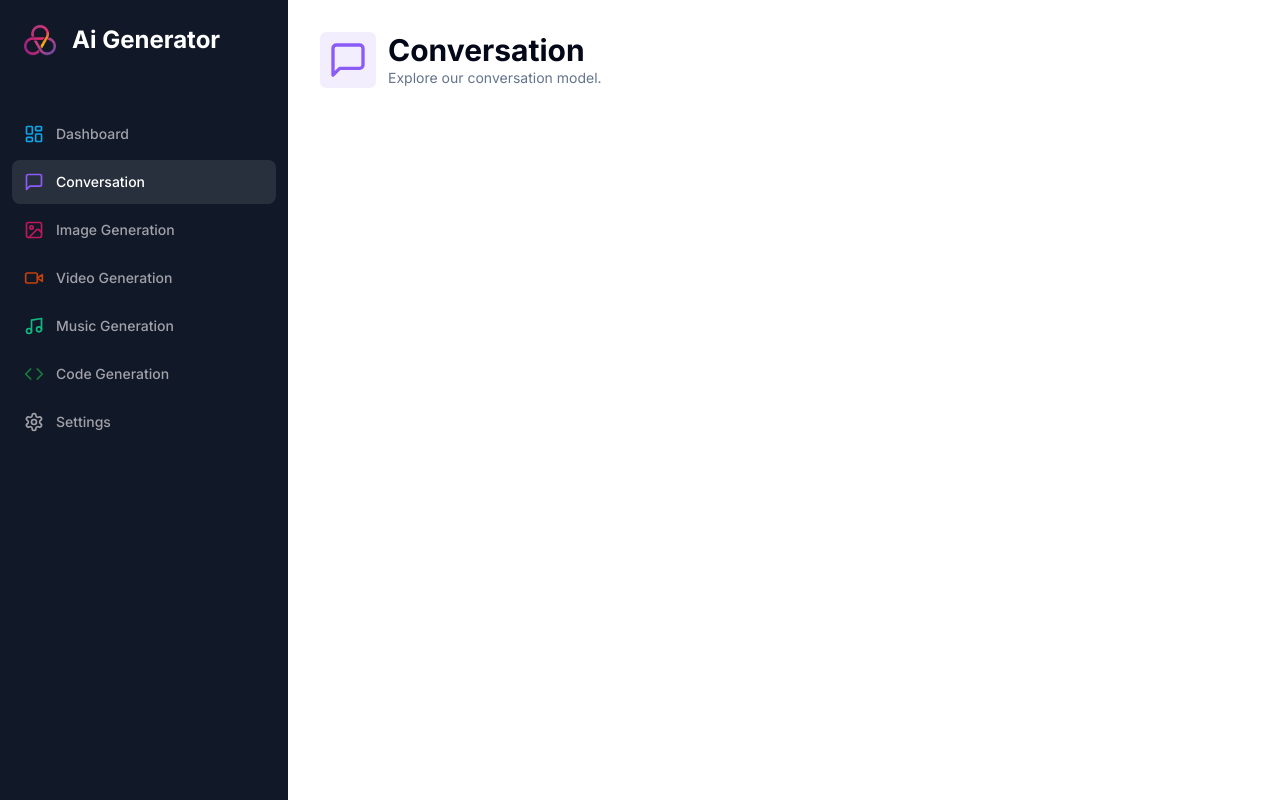
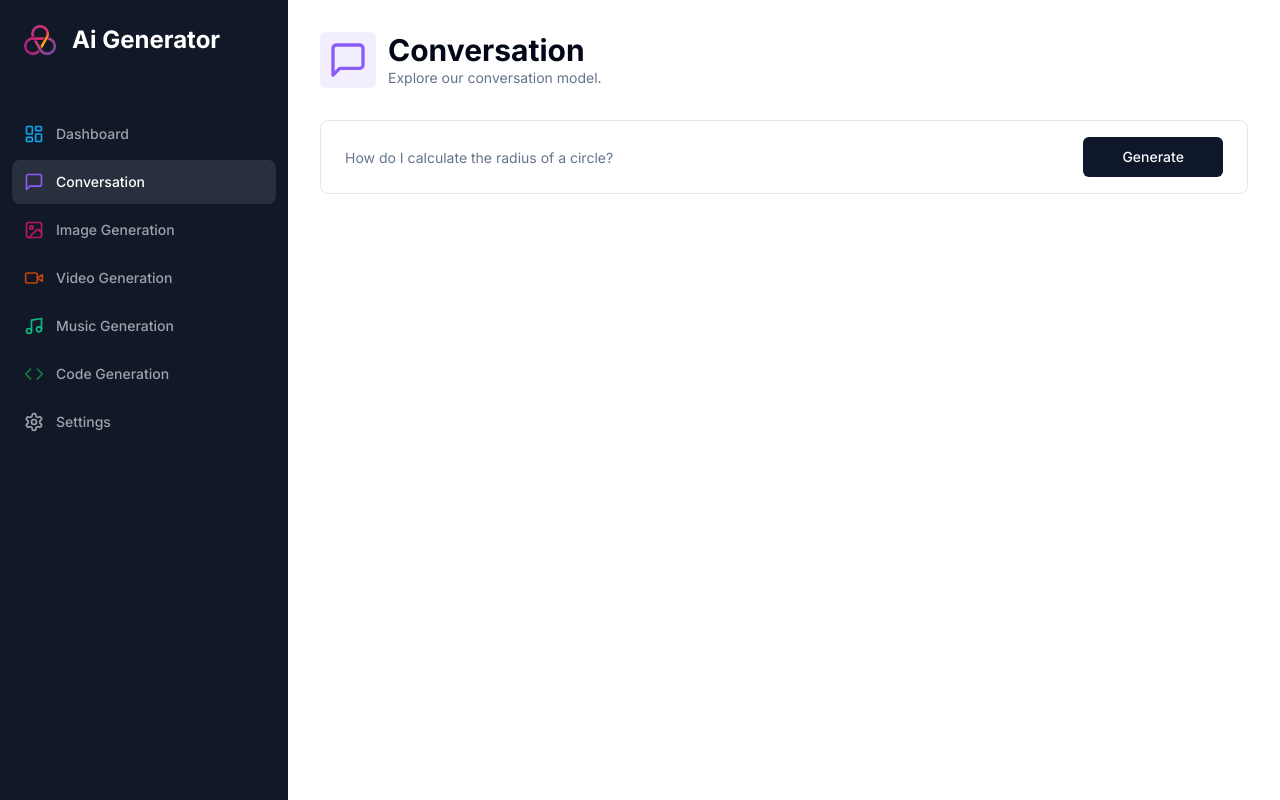
Before and after one commit to koowip/SaaS-AI, a Next.js app: page /conversation in a window 1280 px wide. Built offline with nearby package versions, Linux system fonts and the light colour scheme.

Commit message:
Made input and form box within conversation component

```diff
--- /dev/null
+++ b/app/(dashboard)/(routes)/conversation/constants.ts
@@ -0,0 +1,7 @@
+import * as z from "zod";
+
+export const formSchema = z.object({
+  prompt: z.string().min(1, {
+    message: "Prompt is required."
+  })
+});
--- a/app/(dashboard)/(routes)/conversation/page.tsx
+++ b/app/(dashboard)/(routes)/conversation/page.tsx
@@ -1,7 +1,30 @@
+'use client';
+
+import * as z from "zod";
 import Heading from "@/components/Heading";
 import { MessageSquare } from "lucide-react";
+import { useForm } from "react-hook-form";
+import { formSchema } from "./constants";
+import { zodResolver } from "@hookform/resolvers/zod";
+import { Form, FormControl, FormField, FormItem } from "@/components/ui/form";
+import { Input } from "@/components/ui/input";
+import { Button } from "@/components/ui/button";
 
 const ConversationPage = () => {
+
+  const form = useForm<z.infer<typeof formSchema>>({
+    resolver: zodResolver(formSchema),
+    defaultValues: {
+      prompt: ""
+    }
+  });
+
+  const isLoading = form.formState.isSubmitting;
+
+  const onSubmit = async (values: z.infer<typeof formSchema>) => {
+    console.log(values);
+  }
+
   return (
     <div>
       <Heading
@@ -12,8 +35,43 @@ const ConversationPage = () => {
         bgColor="bg-violet-500/10"
       />
       <div className="px-4 lg:px-8">
-
-      </div>
+          <Form {...form}>
+            <form
+              onSubmit={form.handleSubmit(onSubmit)}
+              className="
+                rounded-lg
+                border
+                w-full
+                p-4
+                px-3
+                md:px-6
+                focus-within:shadow-sm
+                grid
+                grid-cols-12
+                gap-2
+              "
+            >
+              <FormField
+                name="prompt"
+                render={({ field }) => (
+                  <FormItem className="col-span-12 lg:col-span-10">
+                    <FormControl className="m-0 p-0">
+                      <Input
+                        className="border-0 outline-none focus-visible:ring-0 focus-visible:ring-transparent"
+                        disabled={isLoading}
+                        placeholder="How do I calculate the radius of a circle?"
+                        {...field}
+                      />
+                    </FormControl>
+                  </FormItem>
+                )}
+              />
+              <Button className="col-span-12 lg:col-span-2 w-full" type="submit" disabled={isLoading} size="icon">
+                Generate
+              </Button>
+            </form>
+          </Form>
+        </div>
     </div>
    );
 }
--- /dev/null
+++ b/components/ui/form.tsx
@@ -0,0 +1,176 @@
+import * as React from "react"
+import * as LabelPrimitive from "@radix-ui/react-label"
+import { Slot } from "@radix-ui/react-slot"
+import {
+  Controller,
+  ControllerProps,
+  FieldPath,
+  FieldValues,
+  FormProvider,
+  useFormContext,
+} from "react-hook-form"
+
+import { cn } from "@/lib/utils"
+import { Label } from "@/components/ui/label"
+
+const Form = FormProvider
+
+type FormFieldContextValue<
+  TFieldValues extends FieldValues = FieldValues,
+  TName extends FieldPath<TFieldValues> = FieldPath<TFieldValues>
+> = {
+  name: TName
+}
+
+const FormFieldContext = React.createContext<FormFieldContextValue>(
+  {} as FormFieldContextValue
+)
+
+const FormField = <
+  TFieldValues extends FieldValues = FieldValues,
+  TName extends FieldPath<TFieldValues> = FieldPath<TFieldValues>
+>({
+  ...props
+}: ControllerProps<TFieldValues, TName>) => {
+  return (
+    <FormFieldContext.Provider value={{ name: props.name }}>
+      <Controller {...props} />
+    </FormFieldContext.Provider>
+  )
+}
+
+const useFormField = () => {
+  const fieldContext = React.useContext(FormFieldContext)
+  const itemContext = React.useContext(FormItemContext)
+  const { getFieldState, formState } = useFormContext()
+
+  const fieldState = getFieldState(fieldContext.name, formState)
+
+  if (!fieldContext) {
+    throw new Error("useFormField should be used within <FormField>")
+  }
+
+  const { id } = itemContext
+
+  return {
+    id,
+    name: fieldContext.name,
+    formItemId: `${id}-form-item`,
+    formDescriptionId: `${id}-form-item-description`,
+    formMessageId: `${id}-form-item-message`,
+    ...fieldState,
+  }
+}
+
+type FormItemContextValue = {
+  id: string
+}
+
+const FormItemContext = React.createContext<FormItemContextValue>(
+  {} as FormItemContextValue
+)
+
+const FormItem = React.forwardRef<
+  HTMLDivElement,
+  React.HTMLAttributes<HTMLDivElement>
+>(({ className, ...props }, ref) => {
+  const id = React.useId()
+
+  return (
+    <FormItemContext.Provider value={{ id }}>
+      <div ref={ref} className={cn("space-y-2", className)} {...props} />
+    </FormItemContext.Provider>
+  )
+})
+FormItem.displayName = "FormItem"
+
+const FormLabel = React.forwardRef<
+  React.ElementRef<typeof LabelPrimitive.Root>,
+  React.ComponentPropsWithoutRef<typeof LabelPrimitive.Root>
+>(({ className, ...props }, ref) => {
+  const { error, formItemId } = useFormField()
+
+  return (
+    <Label
+      ref={ref}
+      className={cn(error && "text-destructive", className)}
+      htmlFor={formItemId}
+      {...props}
+    />
+  )
+})
+FormLabel.displayName = "FormLabel"
+
+const FormControl = React.forwardRef<
+  React.ElementRef<typeof Slot>,
+  React.ComponentPropsWithoutRef<typeof Slot>
+>(({ ...props }, ref) => {
+  const { error, formItemId, formDescriptionId, formMessageId } = useFormField()
+
+  return (
+    <Slot
+      ref={ref}
+      id={formItemId}
+      aria-describedby={
+        !error
+          ? `${formDescriptionId}`
+          : `${formDescriptionId} ${formMessageId}`
+      }
+      aria-invalid={!!error}
+      {...props}
+    />
+  )
+})
+FormControl.displayName = "FormControl"
+
+const FormDescription = React.forwardRef<
+  HTMLParagraphElement,
+  React.HTMLAttributes<HTMLParagraphElement>
+>(({ className, ...props }, ref) => {
+  const { formDescriptionId } = useFormField()
+
+  return (
+    <p
+      ref={ref}
+      id={formDescriptionId}
+      className={cn("text-sm text-muted-foreground", className)}
+      {...props}
+    />
+  )
+})
+FormDescription.displayName = "FormDescription"
+
+const FormMessage = React.forwardRef<
+  HTMLParagraphElement,
+  React.HTMLAttributes<HTMLParagraphElement>
+>(({ className, children, ...props }, ref) => {
+  const { error, formMessageId } = useFormField()
+  const body = error ? String(error?.message) : children
+
+  if (!body) {
+    return null
+  }
+
+  return (
+    <p
+      ref={ref}
+      id={formMessageId}
+      className={cn("text-sm font-medium text-destructive", className)}
+      {...props}
+    >
+      {body}
+    </p>
+  )
+})
+FormMessage.displayName = "FormMessage"
+
+export {
+  useFormField,
+  Form,
+  FormItem,
+  FormLabel,
+  FormControl,
+  FormDescription,
+  FormMessage,
+  FormField,
+}
--- /dev/null
+++ b/components/ui/input.tsx
@@ -0,0 +1,25 @@
+import * as React from "react"
+
+import { cn } from "@/lib/utils"
+
+export interface InputProps
+  extends React.InputHTMLAttributes<HTMLInputElement> {}
+
+const Input = React.forwardRef<HTMLInputElement, InputProps>(
+  ({ className, type, ...props }, ref) => {
+    return (
+      <input
+        type={type}
+        className={cn(
+          "flex h-10 w-full rounded-md border border-input bg-background px-3 py-2 text-sm ring-offset-background file:border-0 file:bg-transparent file:text-sm file:font-medium placeholder:text-muted-foreground focus-visible:outline-none focus-visible:ring-2 focus-visible:ring-ring focus-visible:ring-offset-2 disabled:cursor-not-allowed disabled:opacity-50",
+          className
+        )}
+        ref={ref}
+        {...props}
+      />
+    )
+  }
+)
+Input.displayName = "Input"
+
+export { Input }
--- /dev/null
+++ b/components/ui/label.tsx
@@ -0,0 +1,26 @@
+"use client"
+
+import * as React from "react"
+import * as LabelPrimitive from "@radix-ui/react-label"
+import { cva, type VariantProps } from "class-variance-authority"
+
+import { cn } from "@/lib/utils"
+
+const labelVariants = cva(
+  "text-sm font-medium leading-none peer-disabled:cursor-not-allowed peer-disabled:opacity-70"
+)
+
+const Label = React.forwardRef<
+  React.ElementRef<typeof LabelPrimitive.Root>,
+  React.ComponentPropsWithoutRef<typeof LabelPrimitive.Root> &
+    VariantProps<typeof labelVariants>
+>(({ className, ...props }, ref) => (
+  <LabelPrimitive.Root
+    ref={ref}
+    className={cn(labelVariants(), className)}
+    {...props}
+  />
+))
+Label.displayName = LabelPrimitive.Root.displayName
+
+export { Label }
--- a/package.json
+++ b/package.json
@@ -10,7 +10,9 @@
   },
   "dependencies": {
     "@clerk/nextjs": "^4.29.5",
+    "@hookform/resolvers": "^3.3.4",
     "@radix-ui/react-dialog": "^1.0.5",
+    "@radix-ui/react-label": "^2.0.2",
     "@radix-ui/react-slot": "^1.0.2",
     "class-variance-authority": "^0.7.0",
     "clsx": "^2.1.0",
@@ -18,8 +20,10 @@
     "next": "14.1.0",
     "react": "^18",
     "react-dom": "^18",
+    "react-hook-form": "^7.49.3",
     "tailwind-merge": "^2.2.1",
-    "tailwindcss-animate": "^1.0.7"
+    "tailwindcss-animate": "^1.0.7",
+    "zod": "^3.22.4"
   },
   "devDependencies": {
     "@types/node": "^20",
```
Also changed, not shown: 1 other file (tests, documents, lock files or other folders).
